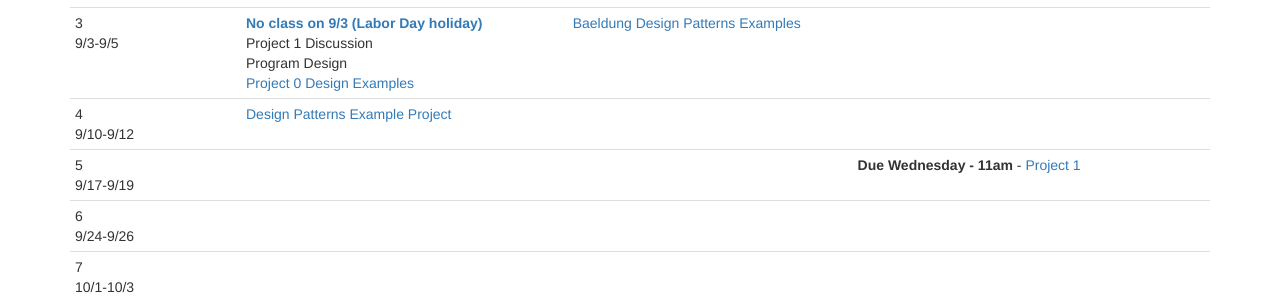
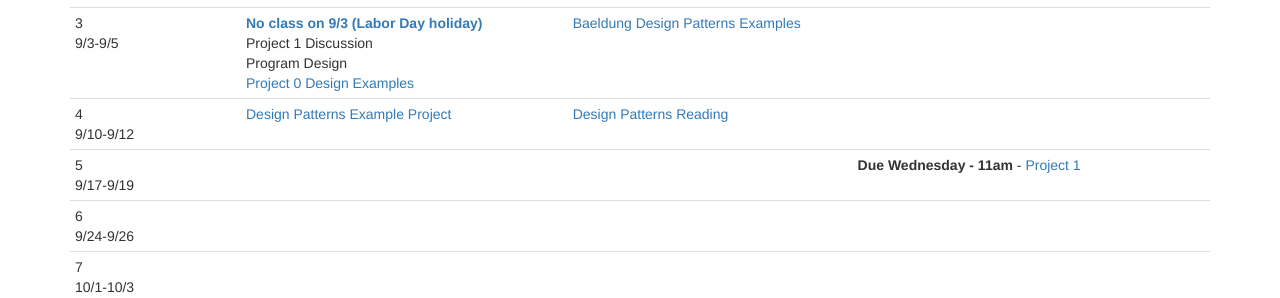
Before and after one commit to CS601-F18/cs601-f18.github.io, a Jekyll site: the page built from schedule.html, in a window 1280 px wide and 1237 px high. Shown: the part 385-683 px from the top of the window. Built offline with Jekyll 4.4.1, drawn with Linux system fonts in a browser that asks for light colours.

Commit message:
adding patterns links

```diff
--- a/schedule.html
+++ b/schedule.html
@@ -67,6 +67,7 @@
 				<a href="https://github.com/CS601-F18/code-examples/tree/master/facebook-partial">Design Patterns Example Project</a><br/>
 			</td>
 			<td>
+				<a href="https://github.com/CS601-F18/notes/blob/master/lectures/patterns.md">Design Patterns Reading</a><br/>
 			</td>
 			<td>
 			</td>
```
